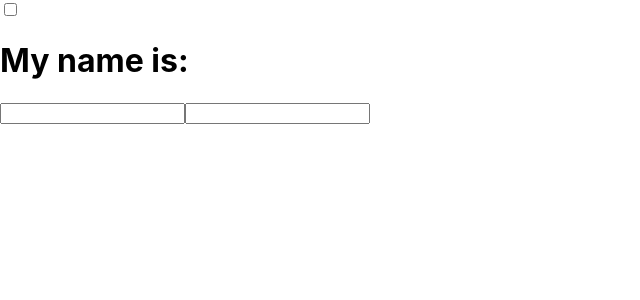
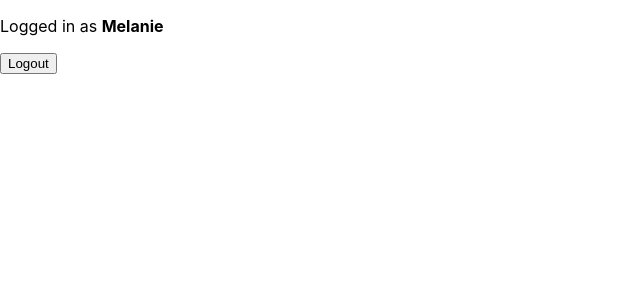
Before and after one commit to MelanieHoHue/react_hooks, a React (Create React App) app: page / in a window 1280 px wide. Shown: the top 300 px of the page, without its empty margins (0-640 px from the left). Built offline with nearby package versions, Linux system fonts and the light colour scheme.

Commit message:
chapter3_1

```diff
--- a/package.json
+++ b/package.json
@@ -8,7 +8,7 @@
     "@testing-library/user-event": "^12.8.3",
     "react": "^17.0.2",
     "react-dom": "^17.0.2",
-    "react-scripts": "2.1.8",
+    "react-scripts": "^4.0.3",
     "web-vitals": "^1.1.2"
   },
   "scripts": {
--- a/src/App.js
+++ b/src/App.js
@@ -1,47 +1,7 @@
 import React from 'react'
-import ReactDom from 'react-dom'
 
-let values = []
-let currrentHook = 0
+import UserBar from './user/UserBar'
 
-function useState (initialState) {
-  if (typeof values[currrentHook] === 'undefined') values[currrentHook] = initialState
-
-  let hookIndex = currrentHook
-
-  function setState (nextValue) {
-    values[hookIndex] = nextValue
-    ReactDom.render(<MyName />, document.getElementById('root'))
-  }
-  return [ values[currrentHook++], setState ]
+export default function App () {
+  return <UserBar />
 }
-
-function MyName () {
-  currrentHook = 0
-  const [ enableFirstName, setEnableFirstName ] = useState(false)
-  const [ name, setName ] = useState('')
-
-  const [ lastName, setLastName ] = useState('')
-
-
-  function handleChange (evt) {
-    setName(evt.target.value)
-  }
-
-  function handleChangeLastName (evt) {
-    setLastName(evt.target.value)
-  }
-
-  function handleEnableChange (evt) {
-    setEnableFirstName(!enableFirstName)
-  }
-
-  return <div>
-    <input type="checkbox" value={enableFirstName} onChange={handleEnableChange} />
-    <h1>My name is: {enableFirstName ? name : ''} {lastName}</h1>
-    <input type="text" value={name} onChange={handleChange} />
-    <input type="text" value={lastName} onChange={handleChangeLastName} />
-  </div>
-}
-
-export default MyName
--- /dev/null
+++ b/src/user/Login.js
@@ -0,0 +1,13 @@
+import React from 'react'
+
+export default function Login () {
+    return (
+        <form onSubmit={e => e.preventDefault()}>
+            <label htmlFor="login-username">Username:</label>
+            <input type="text" name="login-username" id="login-username"></input>
+            <label htmlFor="login-password">Password:</label>
+            <input type="text" name="login-password" name="login-password"></input>
+            <input type="submit" value="Login"></input>
+        </form>
+    )
+}
--- /dev/null
+++ b/src/user/Logout.js
@@ -0,0 +1,10 @@
+import React from 'react'
+
+export default function Logout ({ user }) {
+    return (
+        <form onSubmit={e => e.preventDefault()}>
+            <p>Logged in as <b>{user}</b></p>
+            <input type="submit" value="Logout"></input>
+            </form>
+    )
+}
--- /dev/null
+++ b/src/user/Register.js
@@ -0,0 +1,15 @@
+import React from 'react'
+
+export default function Register () {
+    return (
+        <form onSubmit={e => e.preventDefault()}>
+            <label htmlFor="register-username">Username:</label>
+            <input type="text" name="register-username" id="register-username"></input>
+            <label htmlFor="register-password">Password:</label>
+            <input type="text" name="register-password" name="register-password"></input>
+            <label htmlFor="register-password-repeat">Repeat Password:</label>
+            <input type="text" name="register-password-repeat" name="register-password-repeat"></input>
+            <input type="submit" value="Register"></input>
+        </form>
+    )
+}
--- /dev/null
+++ b/src/user/UserBar.js
@@ -0,0 +1,20 @@
+import React from 'react'
+
+import Login from './Login'
+import Logout from './Logout'
+import Register from './Register'
+
+export default function UserBar () {
+    const user = 'Melanie'
+
+    if (user) {
+        return <Logout user={user} />
+    } else {
+        return (
+            <React.Fragment>
+                <Login />
+                <Register />
+            </React.Fragment>
+        )
+    }
+}
```
Also changed, not shown: 1 other file (tests, documents, lock files or other folders).
